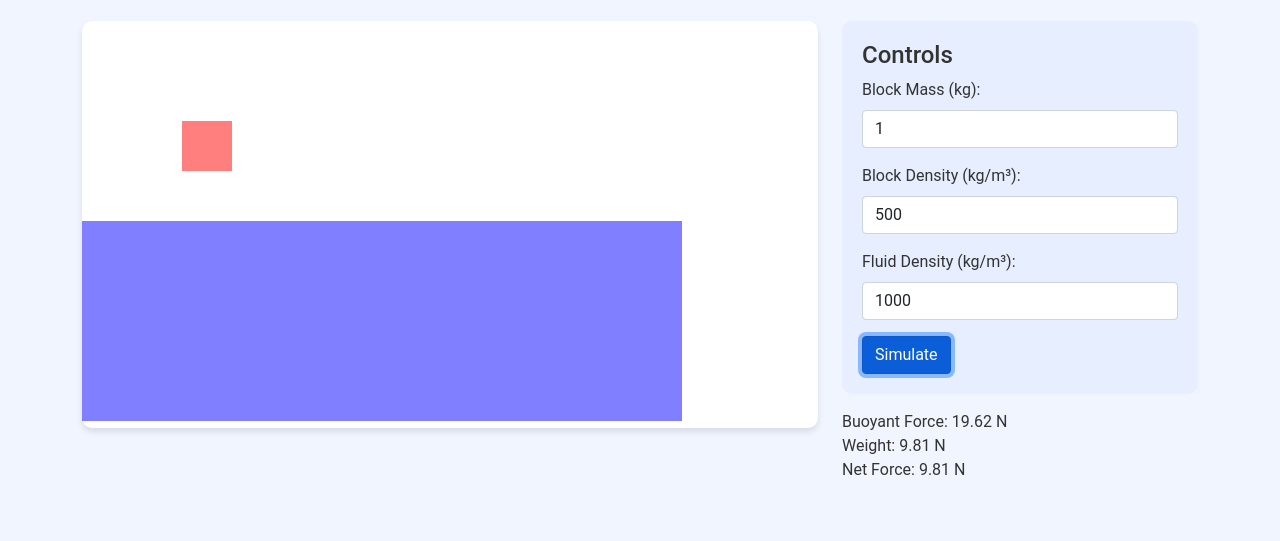
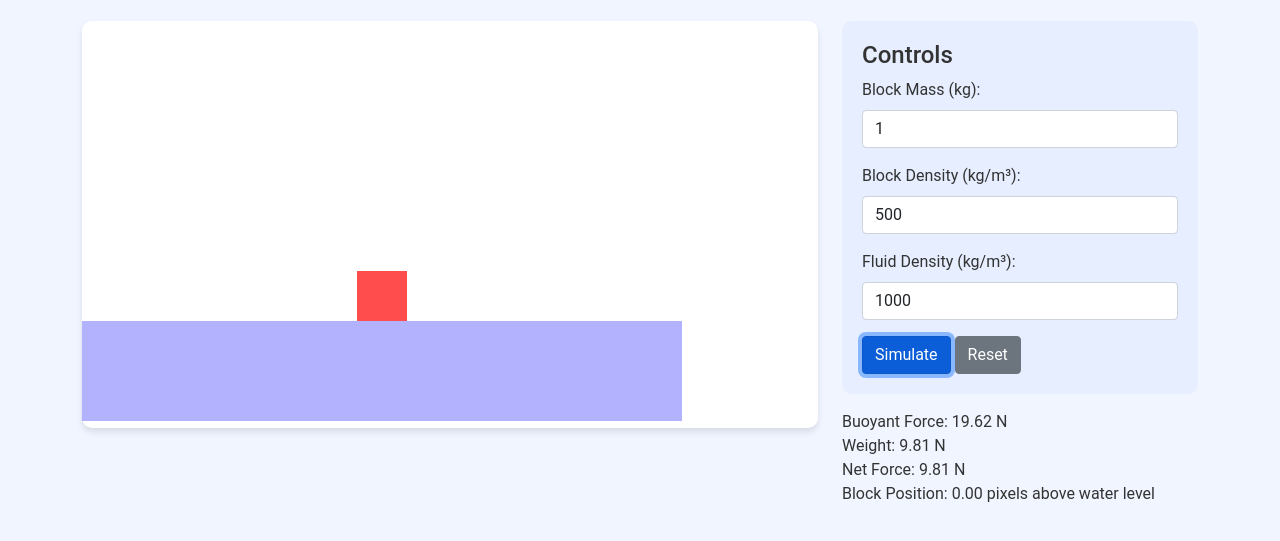
Before and after one commit to Doomtsu/PhysicsVisualizer, a plain HTML site: page html/buoyancy.html in a window 1280 px wide. Both pictures are taken after a click on the button "Simulate". Shown: the part 99-640 px from the top of the page. Drawn offline with nearby package versions, Linux system fonts and the light colour scheme.

Commit message:
Added reset button and functionality, refactored simulation logic, and updated drawing and animation code

```diff
--- a/html/buoyancy.html
+++ b/html/buoyancy.html
@@ -126,6 +126,7 @@
                         <input type="number" class="form-control" id="fluidDensity" value="1000" min="100" step="10">
                     </div>
                     <button id="simulateBtn" class="btn btn-primary">Simulate</button>
+                    <button id="resetBtn" class="btn btn-secondary">Reset</button>
                 </div>
                 <div id="buoyancyInfo" class="mt-3"></div>
             </div>
--- a/javascript/buoyancy.js
+++ b/javascript/buoyancy.js
@@ -2,12 +2,21 @@ class BuoyancySimulator {
     constructor(canvas) {
         this.canvas = canvas;
         this.ctx = canvas.getContext('2d');
-        this.blockMass = 1;
-        this.blockDensity = 500;
-        this.fluidDensity = 1000;
-        this.g = 9.81;
+        this.blockMass = 1; // Default mass
+        this.blockDensity = 500; // Default density
+        this.fluidDensity = 1000; // Default fluid density
+        this.g = 9.81; // Acceleration due to gravity
+        this.waterLevel = 300; // Water level (y-coordinate)
+        this.blockWidth = 50;
+        this.blockHeight = 50;
+        this.blockX = (this.canvas.width - this.blockWidth) / 2;
+        this.initialBlockY = 0; // Initial Y position
+        this.blockY = this.initialBlockY; // Current Y position
+        this.velocity = 0; // Initial velocity
+        this.isSimulating = false; // Simulation state
+
         this.initializeControls();
-        this.draw ();
+        this.draw(); // Initial drawing
     }
 
     initializeControls() {
@@ -15,6 +24,7 @@ class BuoyancySimulator {
         const blockDensityInput = document.getElementById('blockDensity');
         const fluidDensityInput = document.getElementById('fluidDensity');
         const simulateBtn = document.getElementById('simulateBtn');
+        const resetBtn = document.getElementById('resetBtn');
 
         blockMassInput.addEventListener('input', () => {
             this.blockMass = parseFloat(blockMassInput.value);
@@ -29,26 +39,101 @@ class BuoyancySimulator {
         });
 
         simulateBtn.addEventListener('click', () => {
-            this.simulate();
+            this.startSimulation();
+        });
+
+        resetBtn.addEventListener('click', () => {
+            this.resetSimulation();
         });
     }
 
-    draw() {
-        this.ctx.clearRect(0, 0, this.canvas.width, this.canvas.height);
-        this.ctx.fillStyle = 'rgba(255, 0, 0, 0.5)';
-        this.ctx.fillRect(100, 100, 50, 50);
-        this.ctx.fillStyle = 'rgba(0, 0, 255, 0.5)';
-        this.ctx.fillRect(0, 200, this.canvas.width, 200);
+    startSimulation() {
+        this.isSimulating = true;
+        this.blockY = this.initialBlockY; // Reset block position
+        this.velocity = 0; // Reset velocity
+        this.animate(); // Start the animation
     }
 
-    simulate() {
-        const buoyantForce = this.fluidDensity * this.g * (this.blockMass / this.blockDensity);
+    resetSimulation() {
+        this.isSimulating = false;
+        this.blockY = this.initialBlockY;
+        this.velocity = 0;
+        this.draw(); // Redraw the scene in its initial state
+
+        // Clear any existing animation frame
+        if (this.animationFrameId) {
+            cancelAnimationFrame(this.animationFrameId);
+        }
+
+        // Reset input fields to default values
+        document.getElementById('blockMass').value = '1';
+        document.getElementById('blockDensity').value = '500';
+        document.getElementById('fluidDensity').value = '1000';
+
+        // Reset internal values
+        this.blockMass = 1;
+        this.blockDensity = 500;
+        this.fluidDensity = 1000;
+
+        // Clear the buoyancy info
+        document.getElementById('buoyancyInfo').innerHTML = '';
+    }
+
+    animate() {
+        if (!this.isSimulating) return;
+
+        // Calculate forces
+        const volume = this.blockMass / this.blockDensity;
+        const buoyantForce = this.fluidDensity * this.g * volume;
         const weight = this.blockMass * this.g;
         const netForce = buoyantForce - weight;
+
+        // Update velocity and position
+        this.velocity += (netForce / this.blockMass) - this.g * 0.016;
+        this.blockY += this.velocity;
+
+        // Check if the block has reached the water level
+        if (this.blockY + this.blockHeight >= this.waterLevel) {
+            this.blockY = this.waterLevel - this.blockHeight;
+            this.velocity *= -0.8; // Reverse velocity and apply damping
+        }
+
+        // Clear and redraw the scene
+        this.draw();
+
+        // Update buoyancy info
+        this.updateBuoyancyInfo(buoyantForce, weight, netForce);
+
+        // Request the next animation frame
+        this.animationFrameId = requestAnimationFrame(() => this.animate());
+    }
+
+    draw() {
+        // Clear the canvas
+        this.ctx.clearRect(0, 0, this.canvas.width, this.canvas.height);
+
+        // Draw water
+        this.ctx.fillStyle = 'rgba(0, 0, 255, 0.3)';
+        this.ctx.fillRect(0, this.waterLevel, this.canvas.width, this.canvas.height - this.waterLevel);
+
+        // Draw block
+        this.ctx.fillStyle = 'rgba(255, 0, 0, 0.7)';
+        this.ctx.fillRect(this.blockX, this.blockY, this.blockWidth, this.blockHeight);
+    }
+
+    updateBuoyancyInfo(buoyantForce, weight, netForce) {
         const buoyancyInfo = document.getElementById('buoyancyInfo');
-        buoyancyInfo.innerHTML = `Buoyant Force: ${buoyantForce.toFixed(2)} N<br>Weight: ${weight.toFixed(2)} N<br>Net Force: ${netForce.toFixed(2)} N`;
+        buoyancyInfo.innerHTML = `
+            Buoyant Force: ${buoyantForce.toFixed(2)} N<br>
+            Weight: ${weight.toFixed(2)} N<br>
+            Net Force: ${netForce.toFixed(2)} N<br>
+            Block Position: ${(this.waterLevel - this.blockY - this.blockHeight).toFixed(2)} pixels above water level
+        `;
     }
 }
 
-const canvas = document.getElementById('canvas');
-const simulator = new BuoyancySimulator(canvas);
+// Wait for the DOM to be fully loaded before initializing
+document.addEventListener('DOMContentLoaded', () => {
+    const canvas = document.getElementById('canvas');
+    const simulator = new BuoyancySimulator(canvas);
+});
```
